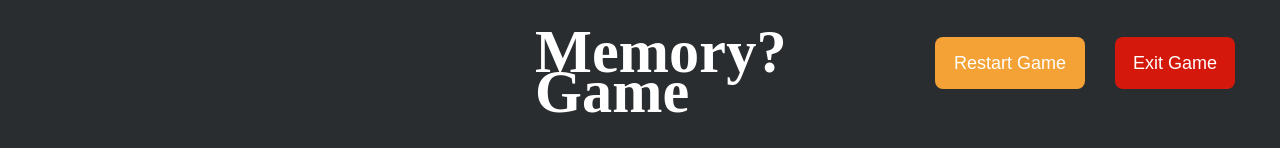
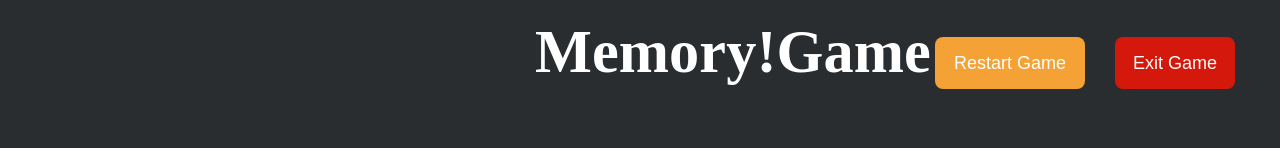
Before and after one commit to shaharbaron/ProjectDev, a website: page index.html in a window 1280 px wide. Shown: the top 148 px of the page. Drawn offline with Linux system fonts and the light colour scheme.

Commit message:
new test

```diff
--- a/index.html
+++ b/index.html
@@ -8,7 +8,7 @@
     </head>
     <body>
         <div class="Memory">
-            <h2>Memory?Game<span id="memoryID"></span></h2>
+            <h2>Memory!Game<span id="memoryID"></span></h2>
             <button class="restartbutton" onClick="window.location.reload();">
                 Restart Game
             </button>
```
